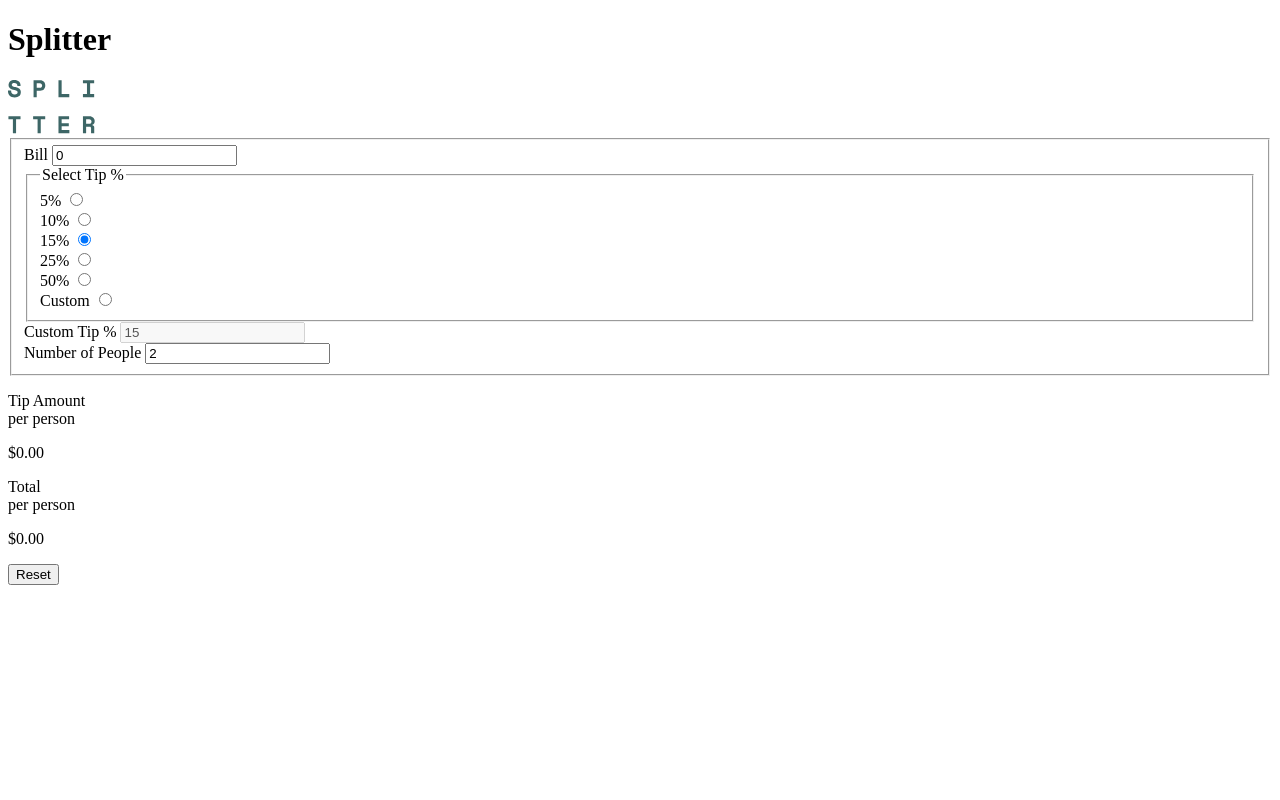
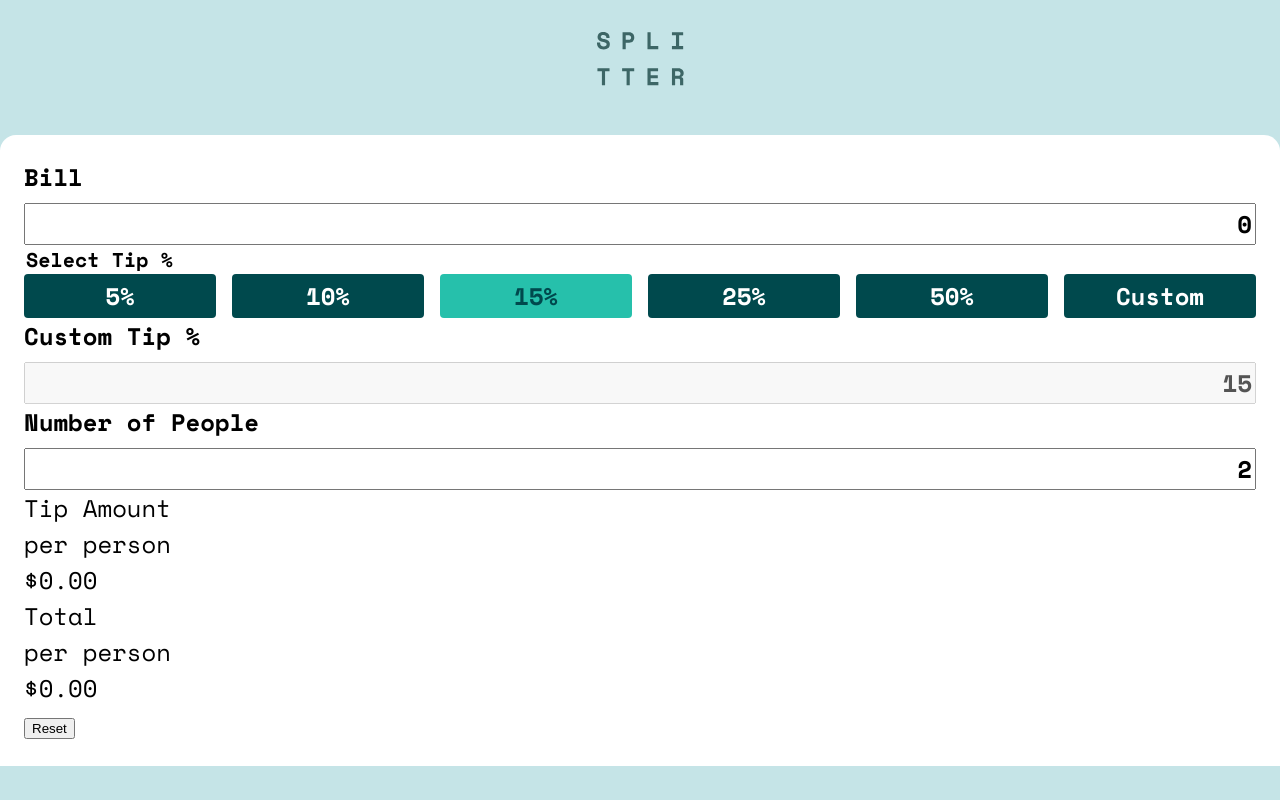
Before and after one commit to Brian-Pob/svelte-tip-calc, a SvelteKit app: page / in a window 1280 px wide. Built offline with nearby package versions, Linux system fonts and the light colour scheme.

Commit message:
add styling

```diff
--- a/src/routes/+page.svelte
+++ b/src/routes/+page.svelte
@@ -1,6 +1,5 @@
 <script lang="ts">
   import logo from '$lib/images/logo.svg';
-
 
   const percentages = [5, 10, 15, 25, 50];
 
@@ -10,7 +9,7 @@ $: tipPercent = selectedTip > -1 ? selectedTip : 0;
 
   let numPeople = 2;
 
-$: tipPerPerson = (bill * (tipPercent / 100) / numPeople).toFixed(2);
+  $: tipPerPerson = ((bill * (tipPercent / 100)) / numPeople).toFixed(2);
   $: totalPerPerson = ((bill * (1 + tipPercent / 100)) / numPeople).toFixed(2);
 
   function reset() {
@@ -19,28 +18,39 @@ function reset() {
     numPeople = 2;
   }
 
+  function handleInputSelect(e: Event) {
+    const target = e.target as HTMLInputElement;
+    target.select();
+  }
 </script>
 
+<main>
+  <h1>
+    <span class="sr-only">Splitter</span>
+    <img src={logo} alt=""/>
+  </h1>
 
-<main>
-<h1>Splitter</h1>
-<img src={logo} alt="Splitter">
   <section>
     <form action="">
       <fieldset>
-
         <label>
           Bill
 
           <input
-          min="0" step="0.01"
-          type="number" name="bill"
-          id="bill" bind:value={bill}
+            min="0"
+            step="0.01"
+            type="number"
+            name="bill"
+            id="bill"
+            bind:value={bill}
             pattern="[0-9]*"
-        >
+            on:focus={(e) => {
+              handleInputSelect(e);
+            }}
+          />
         </label>
 
-      <fieldset>
+        <fieldset class="tip-options">
           <legend>Select Tip %</legend>
 
           {#each percentages as percentage}
@@ -48,63 +58,87 @@ function reset() {
               <label>
                 {percentage.toString() + '%'}
                 <input
+                  class="sr-only"
                   bind:group={selectedTip}
-              type="radio" name="tip-percent"
+                  type="radio"
+                  name="tip-percent"
                   value={percentage}
-              id={"percent" + percentage.toString()}
-            >
+                  id={'percent' + percentage.toString()}
+                />
               </label>
             </div>
+          {/each}
 
-        {/each}
           <div>
             <label>
               Custom
               <input
-              type="radio" name="tip-percent"
+                class="sr-only"
+                type="radio"
+                name="tip-percent"
                 value="-1"
                 id="percent-custom"
                 bind:group={selectedTip}
-            >
+              />
             </label>
           </div>
-
         </fieldset>
         <div>
           <label>
             Custom Tip %
+
             <input
               bind:value={tipPercent}
+              on:focus={(e) => {
+                handleInputSelect(e);
+              }}
               type="number"
-          name="percentcustom" id="percentcustom"
+              name="percentcustom"
+              id="percentcustom"
               disabled={selectedTip != -1}
               min="0"
-          >
+            />
           </label>
         </div>
 
-      <label for="num-people">Number of People
+        <label for="num-people"
+          >Number of People
 
           <input
-          type="number" name="num-people" id="num-people"
+            type="number"
+            name="num-people"
+            id="num-people"
+            on:focus={(e) => {
+              handleInputSelect(e);
+            }}
             bind:value={numPeople}
             min="1"
-        >
+          />
         </label>
+      </fieldset>
 
-    </fieldset>
-    <div>
-      <div>
-        <p>Tip Amount
+      <div class="result">
+        <div class="result-number">
+          <p>
+            Tip Amount
             <span style="display: block;">per person</span>
           </p>
-        <p>{tipPerPerson !== "NaN" ? `$${tipPerPerson}` : "error"}</p>
+          {#if tipPerPerson !== 'NaN'}
+            <p>${tipPerPerson}</p>
+          {:else}
+            <p>error</p>
+          {/if}
         </div>
-      <div>
-        <p>Total
+        <div class="result-number">
+          <p>
+            Total
             <span style="display: block;">per person</span>
           </p>
-        <p>{totalPerPerson !== "NaN" ? `$${totalPerPerson}` : "error"}</p>
+          {#if totalPerPerson !== 'NaN'}
+            <p>${totalPerPerson}</p>
+          {:else}
+            <p>error</p>
+          {/if}
         </div>
         <button type="button" on:click={reset}>Reset</button>
       </div>
@@ -113,8 +147,149 @@ function reset() {
 </main>
 
 <style lang="scss">
+@import url('https://fonts.googleapis.com/css2?family=Space+Mono:ital,wght@0,400;0,700;1,400;1,700&display=swap');
+
   input::-webkit-outer-spin-button,
   input::-webkit-inner-spin-button {
     display: none;
   }
+
+  :global(*) {
+    box-sizing: border-box;
+    margin: 0;
+  }
+
+  :global(body) {
+    --cyan: 172 67% 45%;
+    --cyan-darker: 183 100% 15%;
+    --cyan-dark: 186 14% 43%;
+    --cyan-gray: 186 14% 56%;
+    --cyan-light: 185 41% 84%;
+    --cyan-lighter: 189 41% 97%;
+
+    --surface-1: hsl(var(--cyan-light));
+    --surface-2: hsl(0 0% 100%);
+    --surface-3: hsl(var(--cyan-dark));
+    --surface-4: hsl(var(--cyan-darker));
+    --surface-5: hsl(var(--cyan));
+
+    --text-1: hsl(var(--cyan-light));
+    --text-2: hsl(var(--cyan-dark));
+    --text-3: hsl(var(--cyan));
+    --text-4: hsl(0 0% 100%);
+    --text-5: hsl(var(--cyan-darker));
+
+    margin: 0;
+    min-height: 100vh;
+    font-family: 'Space Mono';
+    font-size: clamp(1rem, 2.5vw, 1.5rem);
+    background: var(--surface-1);
+  }
+
+  :global(input) {
+    font: inherit;
+  }
+
+  main {
+    display: flex;
+    flex-direction: column;
+    align-items: center;
+  }
+
+  h1 {
+    margin-block: 2rem;
+  }
+
+  section {
+    padding: 1.5rem;
+    background: var(--surface-2);
+    min-width: 100%;
+    border-radius: 1rem 1rem 0 0;
+  }
+
+  fieldset {
+    border: none;
+    padding: 0;
+    margin: 0;
+  }
+
+  legend {
+    font-size: 1.25rem;
+  }
+
+  legend, label {
+    font-weight: 700;
+  }
+
+  label:has(input[type='number']) {
+    display: flex;
+    flex-direction: column;
+    gap: 0.5rem;
+
+    & > input {
+      text-align: right;
+    }
+  }
+
+  label:has(input[type="radio"]), input[type='number'] {
+    font-size: 1.5rem;
+  }
+
+  .tip-options {
+    display: flex;
+    flex-direction: row;
+    justify-content: space-between;
+    gap: 1rem;
+    flex-wrap: wrap;
+
+    & > div {
+      width: clamp(9rem, calc(50% - 0.5rem), 12rem);
+    }
+  }
+
+  .tip-options > div > label {
+    display: flex;
+    flex-direction: row;
+    align-items: center;
+    justify-content: center;
+    width: 100%;
+    border-radius: 0.25rem;
+    padding-block: 0.25rem;
+  }
+
+  input[type='radio'] {
+    position: absolute;
+  }
+
+  label:has(input[type='radio']:not(:checked)) {
+    background: var(--surface-4);
+    color: var(--text-4);
+  }
+
+  label:has(input[type='radio']:checked) {
+    background: var(--surface-5);
+    color: var(--text-5);
+  }
+
+  label:has(input[type='radio']:is(:focus-visible)) {
+    outline: 2px solid Highlight;
+    outline: 2px auto -webkit-focus-ring-color;
+    outline-offset: 0.5rem;
+  }
+  .debug {
+    border: 1px solid red;
+  }
+
+  /* Credit: Tailwind */
+  .sr-only {
+    position: absolute;
+    width: 1px;
+    height: 1px;
+    padding: 0;
+    margin: -1px;
+    overflow: hidden;
+    clip: rect(0, 0, 0, 0);
+    white-space: nowrap;
+    border-width: 0;
+  }
 </style>
```
Lines whose indentation alone changed are shown as unchanged.
